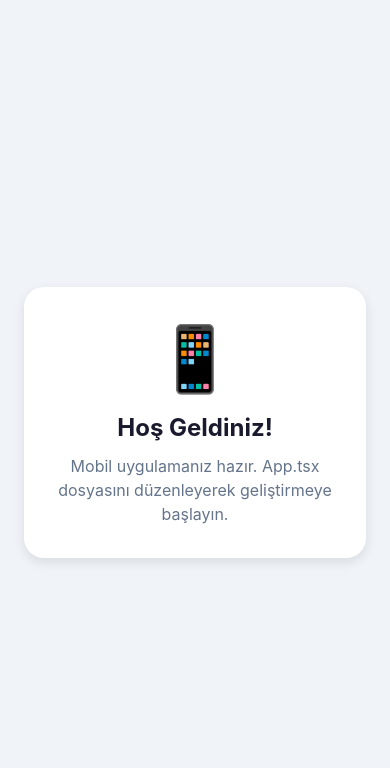
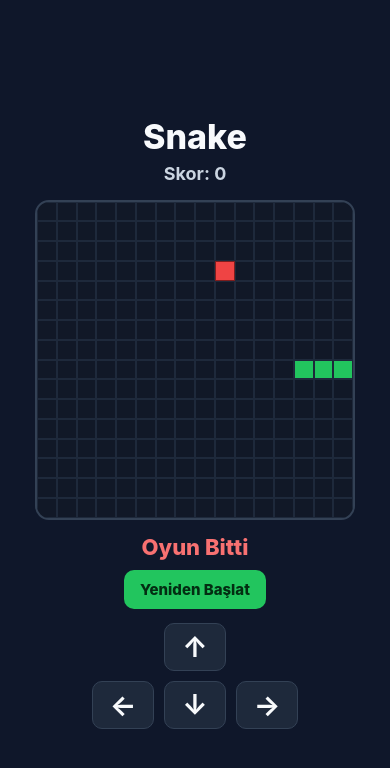
Before and after one commit to admlyz5858/Yeni, a React Native app in the folder app/: screen / in a window 390 px wide. Shown: the top 768 px of the page. Built offline with nearby package versions, Linux system fonts and the light colour scheme.

Commit message:
feat: implement classic snake game screen
Co-authored-by: admlyz5858 <admlyz5858@users.noreply.github.com>

```diff
--- a/app/App.tsx
+++ b/app/App.tsx
@@ -1,17 +1,210 @@
 import { StatusBar } from 'expo-status-bar';
-import { StyleSheet, Text, View } from 'react-native';
+import { useCallback, useEffect, useMemo, useRef, useState } from 'react';
+import { Pressable, StyleSheet, Text, View } from 'react-native';
+
+type Direction = 'UP' | 'DOWN' | 'LEFT' | 'RIGHT';
+
+type Point = {
+  x: number;
+  y: number;
+};
+
+const BOARD_SIZE = 16;
+const TICK_MS = 170;
+
+const OPPOSITE_DIRECTION: Record<Direction, Direction> = {
+  UP: 'DOWN',
+  DOWN: 'UP',
+  LEFT: 'RIGHT',
+  RIGHT: 'LEFT',
+};
+
+const DIRECTION_DELTA: Record<Direction, Point> = {
+  UP: { x: 0, y: -1 },
+  DOWN: { x: 0, y: 1 },
+  LEFT: { x: -1, y: 0 },
+  RIGHT: { x: 1, y: 0 },
+};
+
+const getInitialSnake = (): Point[] => [
+  { x: 6, y: 8 },
+  { x: 5, y: 8 },
+  { x: 4, y: 8 },
+];
+
+const pointKey = (point: Point): string => `${point.x},${point.y}`;
+
+const randomFood = (snake: Point[]): Point => {
+  const occupied = new Set(snake.map(pointKey));
+  const freeCells: Point[] = [];
+
+  for (let y = 0; y < BOARD_SIZE; y += 1) {
+    for (let x = 0; x < BOARD_SIZE; x += 1) {
+      if (!occupied.has(`${x},${y}`)) {
+        freeCells.push({ x, y });
+      }
+    }
+  }
+
+  if (freeCells.length === 0) {
+    return snake[0];
+  }
+
+  const randomIndex = Math.floor(Math.random() * freeCells.length);
+  return freeCells[randomIndex];
+};
 
 export default function App() {
+  const [snake, setSnake] = useState<Point[]>(getInitialSnake);
+  const [direction, setDirection] = useState<Direction>('RIGHT');
+  const [queuedDirection, setQueuedDirection] = useState<Direction | null>(null);
+  const [food, setFood] = useState<Point>(() => randomFood(getInitialSnake()));
+  const [isGameOver, setIsGameOver] = useState(false);
+  const [score, setScore] = useState(0);
+  const intervalRef = useRef<NodeJS.Timeout | null>(null);
+
+  const snakeSet = useMemo(() => new Set(snake.map(pointKey)), [snake]);
+
+  const resetGame = useCallback(() => {
+    const initialSnake = getInitialSnake();
+    setSnake(initialSnake);
+    setDirection('RIGHT');
+    setQueuedDirection(null);
+    setFood(randomFood(initialSnake));
+    setIsGameOver(false);
+    setScore(0);
+  }, []);
+
+  const handleDirectionChange = useCallback(
+    (nextDirection: Direction) => {
+      if (isGameOver) {
+        return;
+      }
+
+      const effectiveDirection = queuedDirection ?? direction;
+      if (
+        nextDirection === effectiveDirection ||
+        OPPOSITE_DIRECTION[effectiveDirection] === nextDirection
+      ) {
+        return;
+      }
+
+      setQueuedDirection(nextDirection);
+    },
+    [direction, isGameOver, queuedDirection],
+  );
+
+  useEffect(() => {
+    if (isGameOver) {
+      return;
+    }
+
+    intervalRef.current = setInterval(() => {
+      setSnake((previousSnake) => {
+        const nextDirection = queuedDirection ?? direction;
+        if (queuedDirection) {
+          setDirection(queuedDirection);
+          setQueuedDirection(null);
+        }
+
+        const head = previousSnake[0];
+        const delta = DIRECTION_DELTA[nextDirection];
+        const newHead: Point = {
+          x: head.x + delta.x,
+          y: head.y + delta.y,
+        };
+
+        const hitWall =
+          newHead.x < 0 ||
+          newHead.x >= BOARD_SIZE ||
+          newHead.y < 0 ||
+          newHead.y >= BOARD_SIZE;
+        const hitSelf = previousSnake.some(
+          (segment) => segment.x === newHead.x && segment.y === newHead.y,
+        );
+
+        if (hitWall || hitSelf) {
+          setIsGameOver(true);
+          return previousSnake;
+        }
+
+        const hasEatenFood = newHead.x === food.x && newHead.y === food.y;
+        const nextSnake = [newHead, ...previousSnake];
+
+        if (hasEatenFood) {
+          setScore((previousScore) => previousScore + 1);
+          setFood(randomFood(nextSnake));
+          return nextSnake;
+        }
+
+        nextSnake.pop();
+        return nextSnake;
+      });
+    }, TICK_MS);
+
+    return () => {
+      if (intervalRef.current) {
+        clearInterval(intervalRef.current);
+      }
+    };
+  }, [direction, food.x, food.y, isGameOver, queuedDirection]);
+
   return (
     <View style={styles.container}>
-      <View style={styles.card}>
-        <Text style={styles.emoji}>📱</Text>
-        <Text style={styles.title}>Hoş Geldiniz!</Text>
-        <Text style={styles.subtitle}>
-          Mobil uygulamanız hazır. App.tsx dosyasını düzenleyerek geliştirmeye başlayın.
+      <Text style={styles.title}>Snake</Text>
+      <Text style={styles.subtitle}>Skor: {score}</Text>
+
+      <View style={styles.board}>
+        {Array.from({ length: BOARD_SIZE * BOARD_SIZE }, (_, index) => {
+          const x = index % BOARD_SIZE;
+          const y = Math.floor(index / BOARD_SIZE);
+          const key = `${x}-${y}`;
+          const isSnake = snakeSet.has(`${x},${y}`);
+          const isFood = food.x === x && food.y === y;
+
+          return (
+            <View
+              key={key}
+              style={[
+                styles.cell,
+                isSnake && styles.snakeCell,
+                isFood && styles.foodCell,
+              ]}
+            />
+          );
+        })}
+      </View>
+
+      {isGameOver ? (
+        <View style={styles.gameOverWrapper}>
+          <Text style={styles.gameOverText}>Oyun Bitti</Text>
+          <Pressable style={styles.restartButton} onPress={resetGame}>
+            <Text style={styles.restartButtonText}>Yeniden Başlat</Text>
+          </Pressable>
+        </View>
+      ) : (
+        <Text style={styles.helpText}>
+          Yön tuşları yerine aşağıdaki butonlarla oynayabilirsiniz.
         </Text>
+      )}
+
+      <View style={styles.controls}>
+        <Pressable style={styles.controlButton} onPress={() => handleDirectionChange('UP')}>
+          <Text style={styles.controlText}>↑</Text>
+        </Pressable>
+        <View style={styles.horizontalControls}>
+          <Pressable style={styles.controlButton} onPress={() => handleDirectionChange('LEFT')}>
+            <Text style={styles.controlText}>←</Text>
+          </Pressable>
+          <Pressable style={styles.controlButton} onPress={() => handleDirectionChange('DOWN')}>
+            <Text style={styles.controlText}>↓</Text>
+          </Pressable>
+          <Pressable style={styles.controlButton} onPress={() => handleDirectionChange('RIGHT')}>
+            <Text style={styles.controlText}>→</Text>
+          </Pressable>
+        </View>
       </View>
-      <StatusBar style="dark" />
+      <StatusBar style="light" />
     </View>
   );
 }
@@ -19,37 +212,98 @@ export default function App() {
 const styles = StyleSheet.create({
   container: {
     flex: 1,
-    backgroundColor: '#f0f4f8',
+    backgroundColor: '#0f172a',
     alignItems: 'center',
     justifyContent: 'center',
-    padding: 24,
+    paddingHorizontal: 20,
+    paddingVertical: 24,
   },
-  card: {
-    backgroundColor: '#fff',
-    borderRadius: 20,
-    padding: 32,
-    alignItems: 'center',
-    shadowColor: '#000',
-    shadowOffset: { width: 0, height: 4 },
-    shadowOpacity: 0.1,
-    shadowRadius: 12,
-    elevation: 8,
+  title: {
+    color: '#f8fafc',
+    fontSize: 34,
+    fontWeight: '800',
+    marginBottom: 6,
   },
-  emoji: {
-    fontSize: 64,
+  subtitle: {
+    color: '#cbd5e1',
+    fontSize: 18,
+    fontWeight: '700',
     marginBottom: 16,
   },
-  title: {
-    fontSize: 24,
-    fontWeight: 'bold',
-    color: '#1a1a2e',
-    marginBottom: 12,
+  board: {
+    width: 320,
+    height: 320,
+    backgroundColor: '#111827',
+    borderRadius: 14,
+    borderWidth: 2,
+    borderColor: '#334155',
+    flexDirection: 'row',
+    flexWrap: 'wrap',
+    overflow: 'hidden',
+  },
+  cell: {
+    width: '6.25%',
+    height: '6.25%',
+    borderWidth: 0.4,
+    borderColor: '#1e293b',
+  },
+  snakeCell: {
+    backgroundColor: '#22c55e',
+  },
+  foodCell: {
+    backgroundColor: '#ef4444',
+    borderColor: '#7f1d1d',
+  },
+  helpText: {
+    marginTop: 14,
+    color: '#94a3b8',
+    fontSize: 13,
     textAlign: 'center',
   },
-  subtitle: {
-    fontSize: 16,
-    color: '#64748b',
-    textAlign: 'center',
-    lineHeight: 24,
+  gameOverWrapper: {
+    marginTop: 14,
+    alignItems: 'center',
+    gap: 10,
+  },
+  gameOverText: {
+    color: '#f87171',
+    fontSize: 22,
+    fontWeight: '800',
+  },
+  restartButton: {
+    backgroundColor: '#22c55e',
+    borderRadius: 10,
+    paddingHorizontal: 16,
+    paddingVertical: 10,
+  },
+  restartButtonText: {
+    color: '#032d12',
+    fontSize: 15,
+    fontWeight: '800',
+  },
+  controls: {
+    marginTop: 14,
+    alignItems: 'center',
+    gap: 10,
+  },
+  horizontalControls: {
+    flexDirection: 'row',
+    gap: 10,
+  },
+  controlButton: {
+    width: 62,
+    height: 48,
+    borderRadius: 10,
+    backgroundColor: '#1e293b',
+    borderWidth: 1,
+    borderColor: '#334155',
+    alignItems: 'center',
+    justifyContent: 'center',
+  },
+  controlText: {
+    color: '#f8fafc',
+    fontSize: 28,
+    fontWeight: '700',
+    lineHeight: 28,
   },
 });
```
